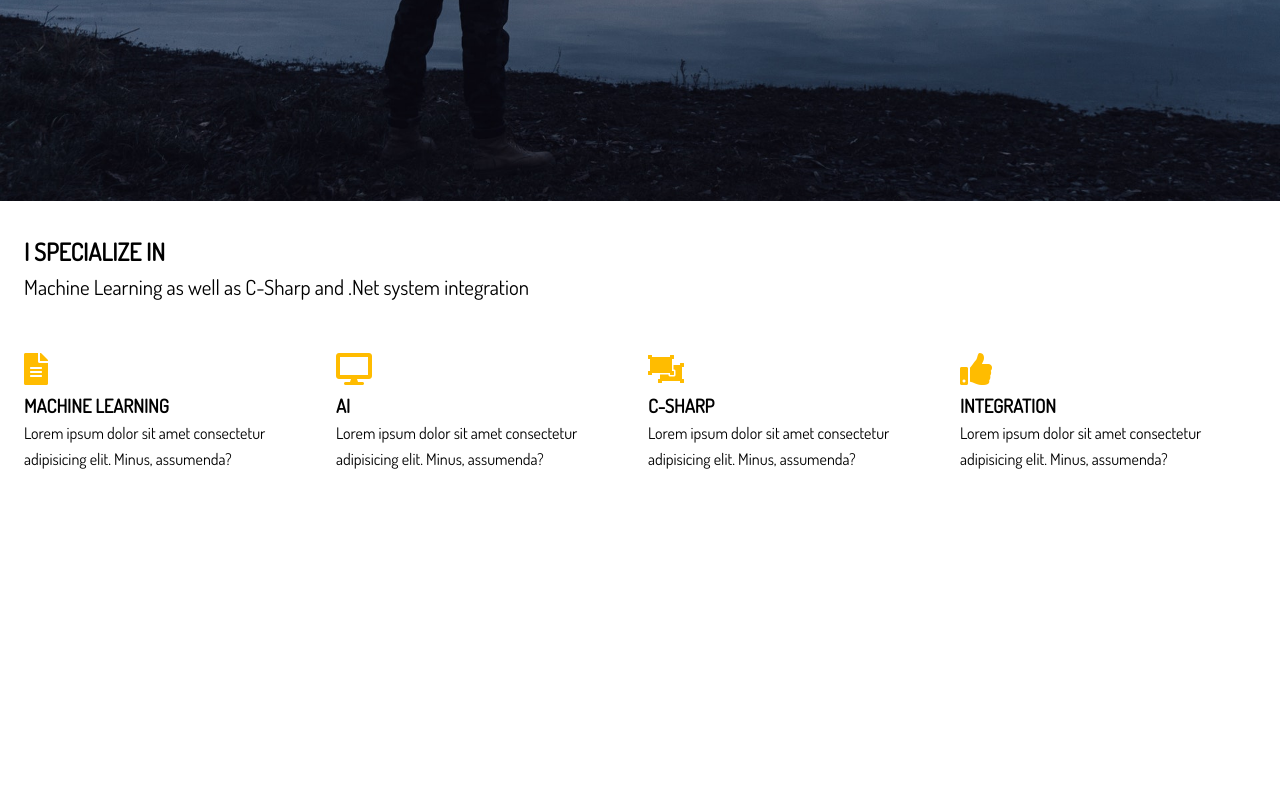
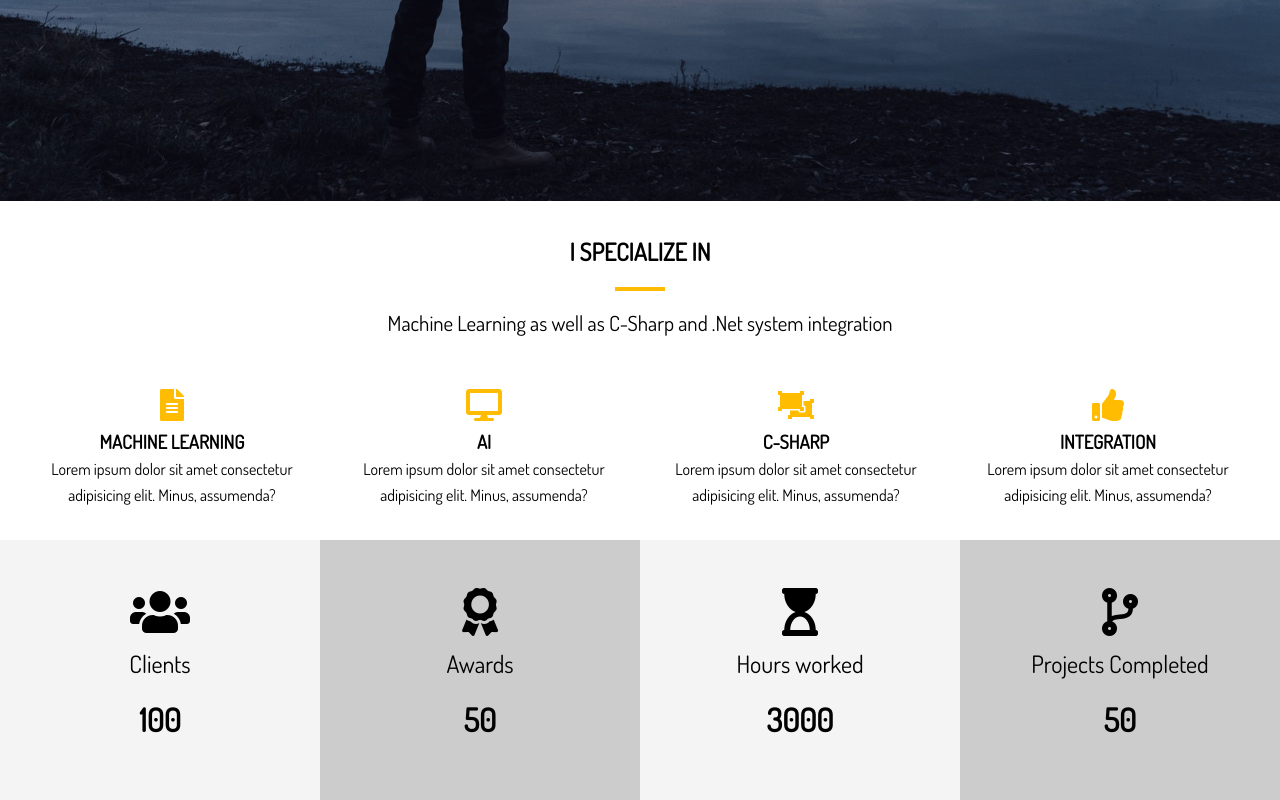
Before and after one commit to payam49er/ui-practice, a website: page Portfolio_Project/index.html in a window 1280 px wide. Shown: the part 599-1399 px from the top of the page. Before the commit the page ends 1103 px from the top, so only its background shows below. Drawn offline with Linux system fonts and the light colour scheme.

Commit message:
continuing the work on sass and portfolio project

```diff
--- a/Portfolio_Project/index.html
+++ b/Portfolio_Project/index.html
@@ -38,10 +38,8 @@
     <section id="home-a" class="text-center py-2">
         <div class="container">
             <h2 class="section-title">I Specialize IN</h2>
-            <div class="bottom-line">
-                <div class="lead">
-                    <p>Machine Learning as well as C-Sharp and .Net system integration</p>
-                </div>
+            <div class="bottom-line"></div>
+            <p class="lead">Machine Learning as well as C-Sharp and .Net system integration</p>
             <div class="specials">
                 <div>
                     <i class="fas fa-file-alt fa-2x"></i>
@@ -65,6 +63,38 @@
                 </div>
             </div>
         </div>
+    </section>
+    <!--Se tion B:stats-->
+    <section id="home-b" class="text-center py2">
+        <div class="stats">
+            <div>
+                <ul>
+                    <li><i class="fas fa-users fa-3x"></i></li>
+                    <li class="stats-title">Clients</li>
+                    <li class="stats-number">100</li>
+                </ul>
+            </div>
+            <div>
+                <ul>
+                    <li><i class="fas fa-award fa-3x"></i></li>
+                    <li class="stats-title">Awards</li>
+                    <li class="stats-number">50</li>
+                </ul>
+            </div>
+            <div>
+                <ul>
+                    <li><i class="fas fa-hourglass-start fa-3x"></i></li>
+                    <li class="stats-title">Hours worked</li>
+                    <li class="stats-number">3000</li>
+                </ul>
+            </div>
+            <div>
+                <ul>
+                    <li><i class="fas fa-code-branch fa-3x"></i></li>
+                    <li class="stats-title">Projects Completed</li>
+                    <li class="stats-number">50</li>
+                </ul>
+            </div>
         </div>
     </section>
 </body>
--- a/Portfolio_Project/scss/main.scss
+++ b/Portfolio_Project/scss/main.scss
@@ -14,6 +14,18 @@ $bg-image: url('../img/showcase.jpg');
     padding: 0 1.5rem;
     margin: auto;
     overflow: hidden;
+}
+
+.text-center{
+    text-align: center;
+}
+
+.bottom-line{
+    border-bottom: 4px solid $main-color;
+    width: 50px;
+    margin: auto;
+    margin-top: 1rem;
+    margin-bottom: 1rem;
 }
 
 //padding
@@ -204,4 +216,35 @@ img {
             }
         }
     }
+
+    &-b{
+        .stats{
+            display: grid;
+            grid-template-columns: repeat(4,1fr);
+
+            li{
+                line-height: 2;
+                &.stats-title{
+                    font-size: 1.5rem;
+                }
+
+                &.stats-number{
+                    font-size: 2rem;
+                    font-weight: bold;
+                }
+            }
+
+            div{
+                padding: 3rem 0;
+                &:nth-child(odd){
+                    background: $light-color;
+                }
+                &:nth-child(even){
+                    background: $medium-color;
+                }
+            }
+        }
+
+
+    }
 }
```
Also changed, not shown: Portfolio_Project/dist/css/main.css. Lines whose indentation alone changed are shown as unchanged.
